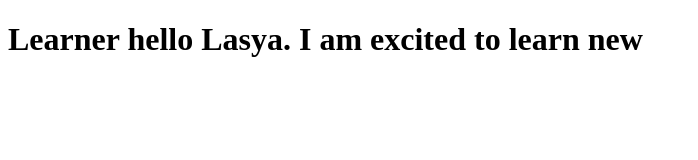
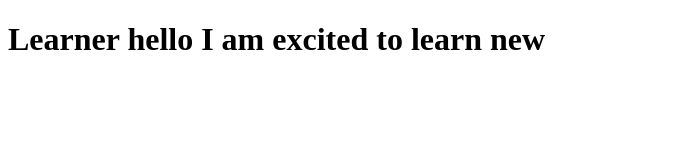
Before and after one commit to lasyams/learner, a plain HTML site: page index.html in a window 1280 px wide. Shown: the whole page, without its empty margins (0-698 px from the left). Drawn offline with Linux system fonts and the light colour scheme.

Commit message:
Update index.html

```diff
--- a/index.html
+++ b/index.html
@@ -5,6 +5,6 @@
     <title>hi Learner</title>
   </head>
   <body>
-    <h1>Learner hello Lasya. I am excited to learn new </h1>
+    <h1>Learner hello I am excited to learn new </h1>
   </body>
 </html>
```
